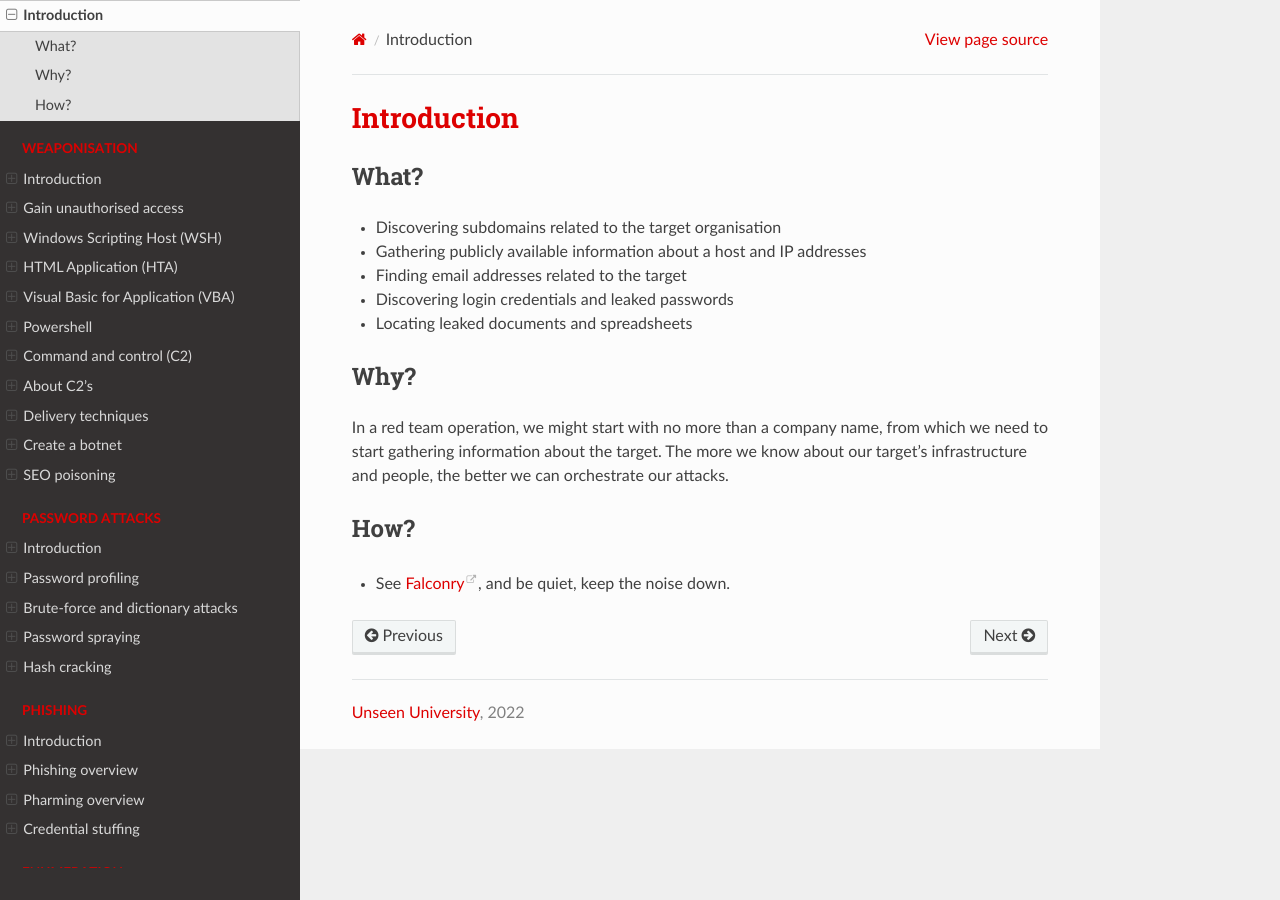
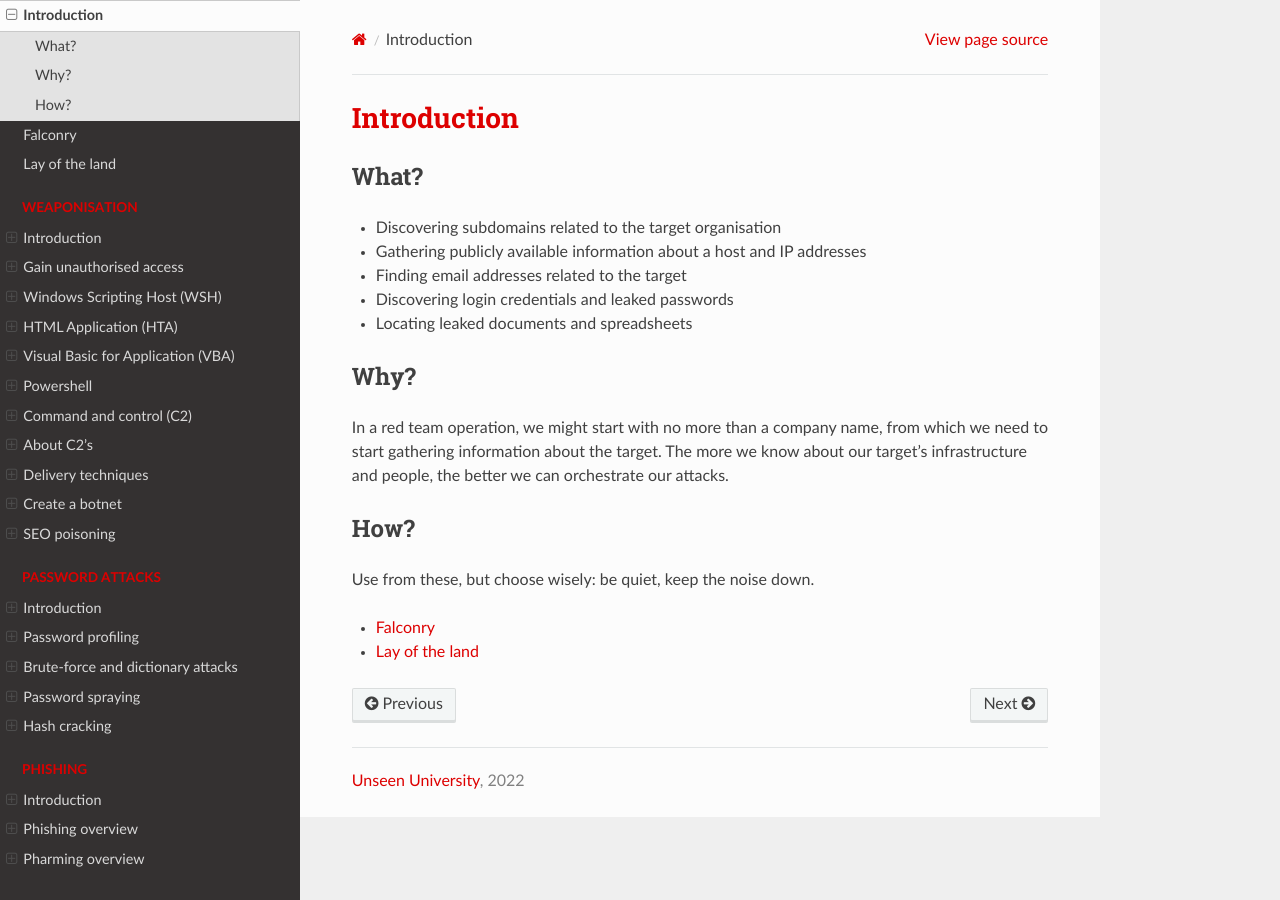
Before and after one commit to tymyrddin/red-hurdles, a Sphinx documentation site: the page built from source/docs/recon/README.md, in a window 1280 px wide. Built offline with Sphinx 7.4.7 and the Read the Docs theme 2.0.0, drawn with Linux system fonts in a browser that asks for light colours.

Commit message:
version 0.1

```diff
--- a/source/conf.py
+++ b/source/conf.py
@@ -43,7 +43,7 @@ html_theme = 'sphinx_rtd_theme'
 html_theme_options = {
     'display_version': True,
     'prev_next_buttons_location': 'bottom',
-    'style_external_links': True,
+    'style_external_links': False,
     # Toc options
     'collapse_navigation': False,
     'sticky_navigation': False,
--- a/source/docs/recon/README.md
+++ b/source/docs/recon/README.md
@@ -16,4 +16,7 @@ orchestrate our attacks.
 
 ## How?
 
-* See [Falconry](https://tymyrddin.github.io/red-recon/), and be quiet, keep the noise down.
+Use from these, but choose wisely: be quiet, keep the noise down.
+
+* [Falconry](https://tymyrddin.github.io/red-recon/)
+* [Lay of the land](https://tymyrddin.github.io/red-enum/)
```
Also changed, not shown: source/index.rst (+5 -3 lines), source/_static/images/red-teaming.png, source/_static/images/redteaming.png (deleted).
